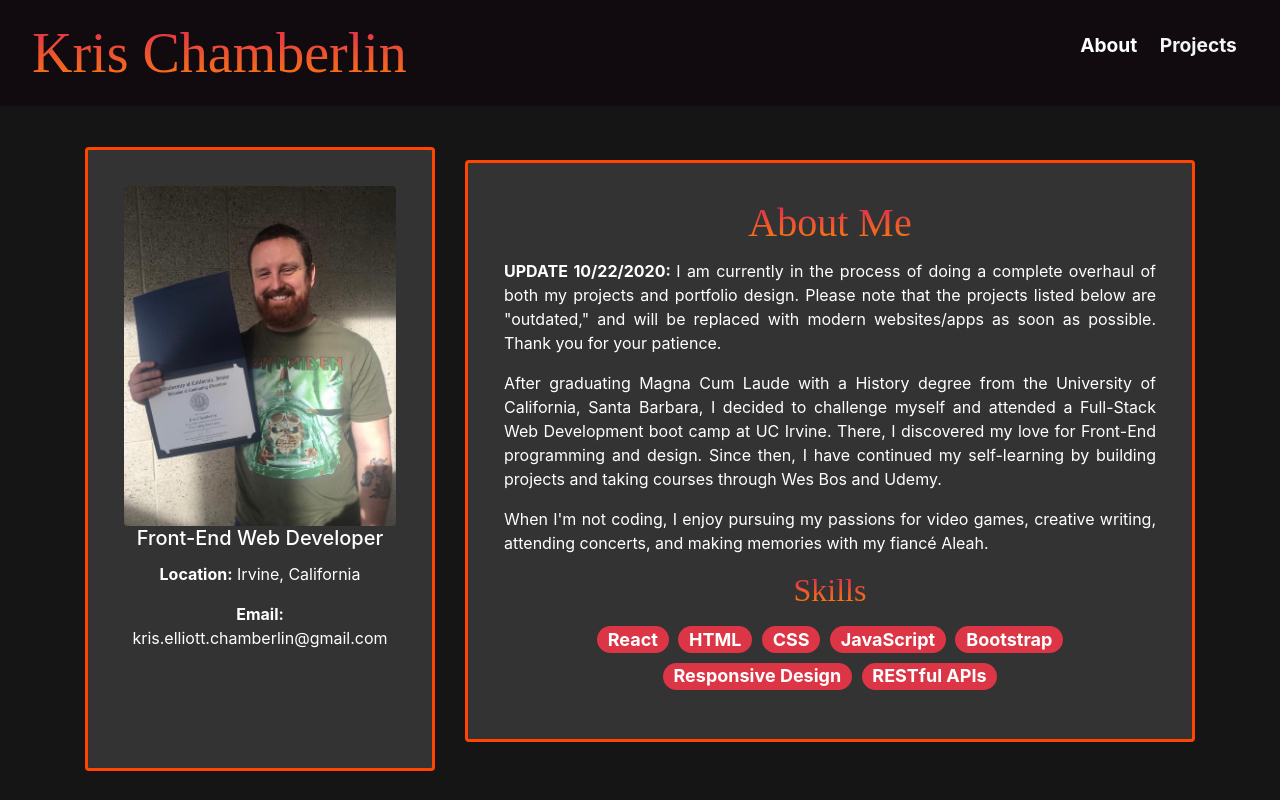
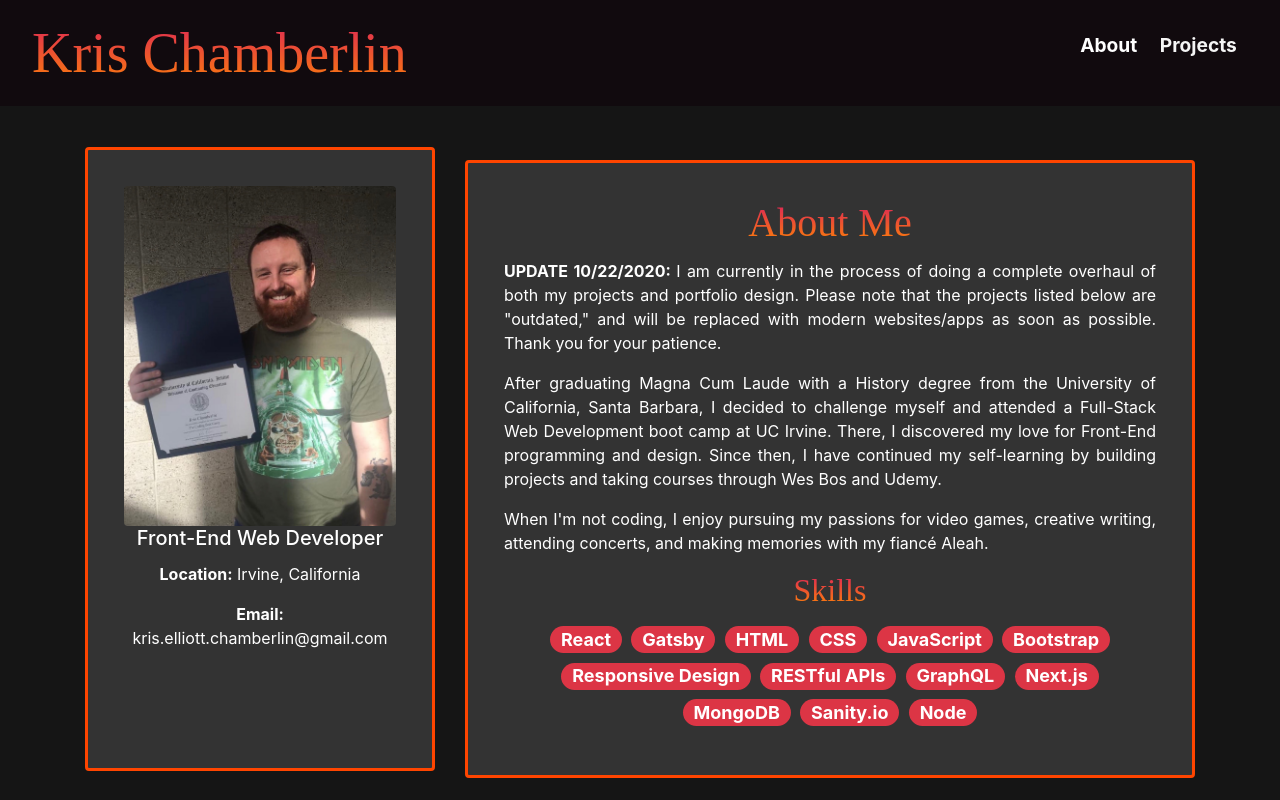
Before and after one commit to kechamberlin/kris-chamberlin-portfolio, a React (Create React App) app: page / in a window 1280 px wide. Shown: the top 800 px of the page. Built offline with nearby package versions, Linux system fonts and the light colour scheme; some icons are missing; a web font is replaced by a local one.

Commit message:
Added Gatsby, GraphQL, Next, MongoDB, Sanity, and Node to skills section.

```diff
--- a/src/components/About.js
+++ b/src/components/About.js
@@ -117,6 +117,9 @@ function About() {
                     React
                   </Badge>
                   <Badge pill variant="danger">
+                    Gatsby
+                  </Badge>
+                  <Badge pill variant="danger">
                     HTML
                   </Badge>
                   <Badge pill variant="danger">
@@ -134,6 +137,21 @@ function About() {
                   <Badge pill variant="danger">
                     RESTful APIs
                   </Badge>
+                  <Badge pill variant="danger">
+                    GraphQL
+                  </Badge>
+                  <Badge pill variant="danger">
+                    Next.js
+                  </Badge>
+                  <Badge pill variant="danger">
+                    MongoDB
+                  </Badge>
+                  <Badge pill variant="danger">
+                    Sanity.io
+                  </Badge>
+                  <Badge pill variant="danger">
+                    Node
+                  </Badge>
                 </h4>
               </Card.Body>
             </Card>
```
